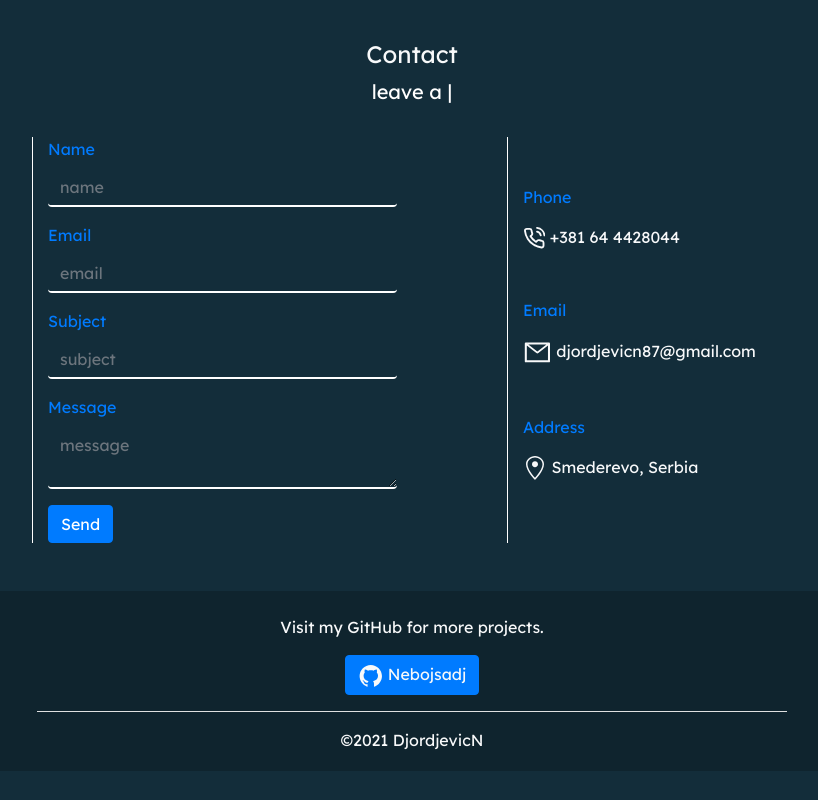
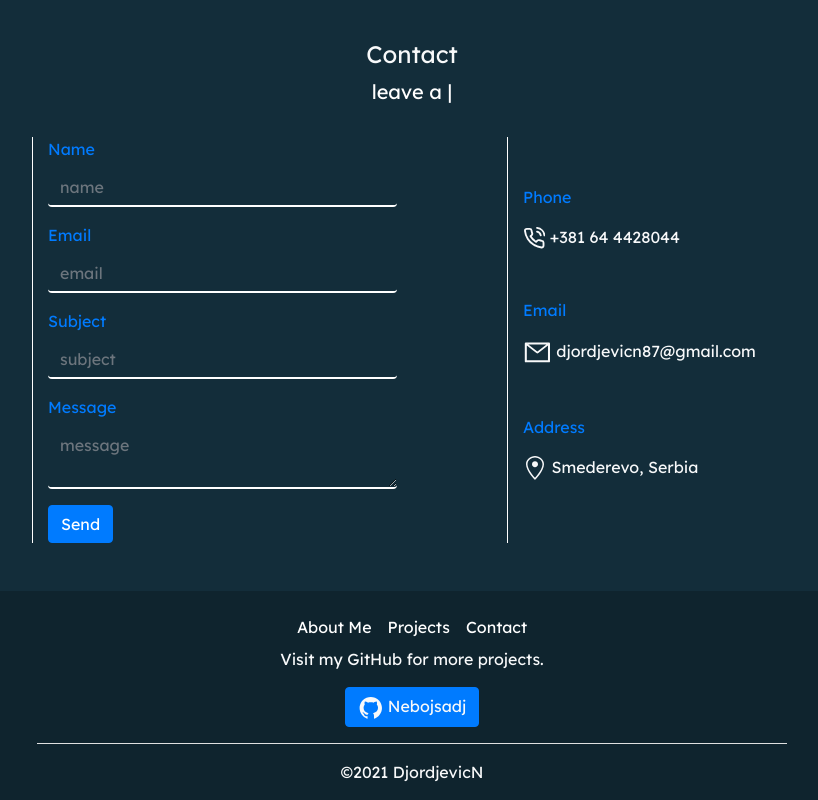
Before and after one commit to nebojsadj/MyPort, a React (Create React App) app: page /contact in a window 1280 px wide. Shown: the part 318-1118 px from the top of the page, without its empty margins (228-1046 px from the left). Before the commit the page ends 1089 px from the top, so only its background shows below. Built offline with nearby package versions, Linux system fonts and the light colour scheme.

Commit message:
adding nav links to footer

```diff
--- a/src/components/Footer.js
+++ b/src/components/Footer.js
@@ -1,15 +1,27 @@
 import React from "react";
 import { Container, Row, Col, Button } from "react-bootstrap";
 import { AiFillGithub } from "react-icons/ai";
+import { Link } from "react-router-dom";
 
 function Footer() {
   return (
     <Container fluid className="mt-5 footer">
+      <Row className="d-flex justify-content-center">
+        <Link to="/" className="mt-4 footerNav">
+          About Me
+        </Link>
+        <Link to="/projects" className="mt-4 ml-3 footerNav">
+          Projects
+        </Link>
+        <Link to="/contact" className="mt-4 ml-3 footerNav">
+          Contact
+        </Link>
+      </Row>
       <Row>
         <Col md={{ span: 10, offset: 1 }} xs={{ span: 10, offset: 1 }}>
           <Row className="mx-auto">
             <Col className="text-center">
-              <div className="text-light mt-4 fMore">
+              <div className="text-light mt-2 fMore">
                 Visit my GitHub for more projects.
               </div>
               <a href="https://github.com/nebojsadj" target="blanc">
--- a/src/index.css
+++ b/src/index.css
@@ -20,7 +20,10 @@ body {
   text-decoration: none !important;
   color: white !important;
 }
-
+.footerNav {
+  text-decoration: none !important;
+  color: white;
+}
 .active {
   border-bottom: 2px solid #0275d8;
 }
@@ -74,12 +77,6 @@ body {
 }
 .mlTag {
   margin-left: -14px;
-}
-.navbar-toggler {
-  background-color: #343a40;
-}
-.navbar-toggler-icon {
-  background-color: white;
 }
 .footer {
   min-height: 180px;
@@ -143,16 +140,6 @@ body {
   .amoled {
     width: 395px;
   }
-  .navbar-toggler {
-    width: 40px;
-    height: 42px;
-    margin-top: -12px;
-  }
-  .navbar-toggler-icon {
-    width: 32px;
-    height: 30px;
-    margin-left: -9px;
-  }
   .skills {
     width: 70px;
     height: 65px;
@@ -193,6 +180,9 @@ body {
   .hPro {
     font-size: 18px;
   }
+  .footerNav {
+    font-size: 14px;
+  }
 }
 
 @media all and (max-width: 375px) {
@@ -215,16 +205,6 @@ body {
   }
   .fontIcons {
     font-size: 10px !important;
-  }
-  .navbar-toggler {
-    width: 36px;
-    height: 38px;
-    margin-top: -12px;
-  }
-  .navbar-toggler-icon {
-    width: 28px;
-    height: 26px;
-    margin-left: -9px;
   }
   .skills {
     width: 70px;
@@ -288,16 +268,7 @@ body {
   .mSwitch {
     margin-top: -30px !important;
   }
-  .navbar-toggler {
-    width: 34px;
-    height: 34px;
-    margin-top: -15px;
-  }
-  .navbar-toggler-icon {
-    width: 26px;
-    height: 24px;
-    margin-left: -9px;
-  }
+
   .mH {
     margin-top: 25px !important;
     margin-bottom: 10px !important;
@@ -340,6 +311,9 @@ body {
   .hPro {
     font-size: 16px;
   }
+  .footerNav {
+    font-size: 13px;
+  }
 }
 @media all and (max-width: 360px) {
   .amoled {
```
Also changed, not shown: 1 other file (tests, documents, lock files or other folders).
